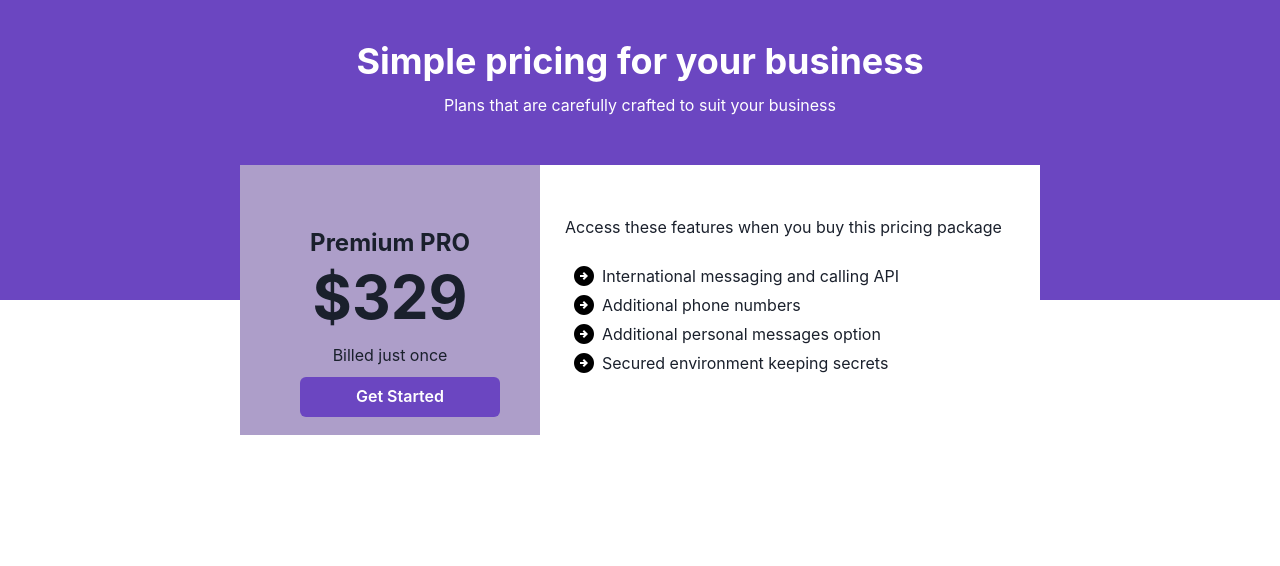
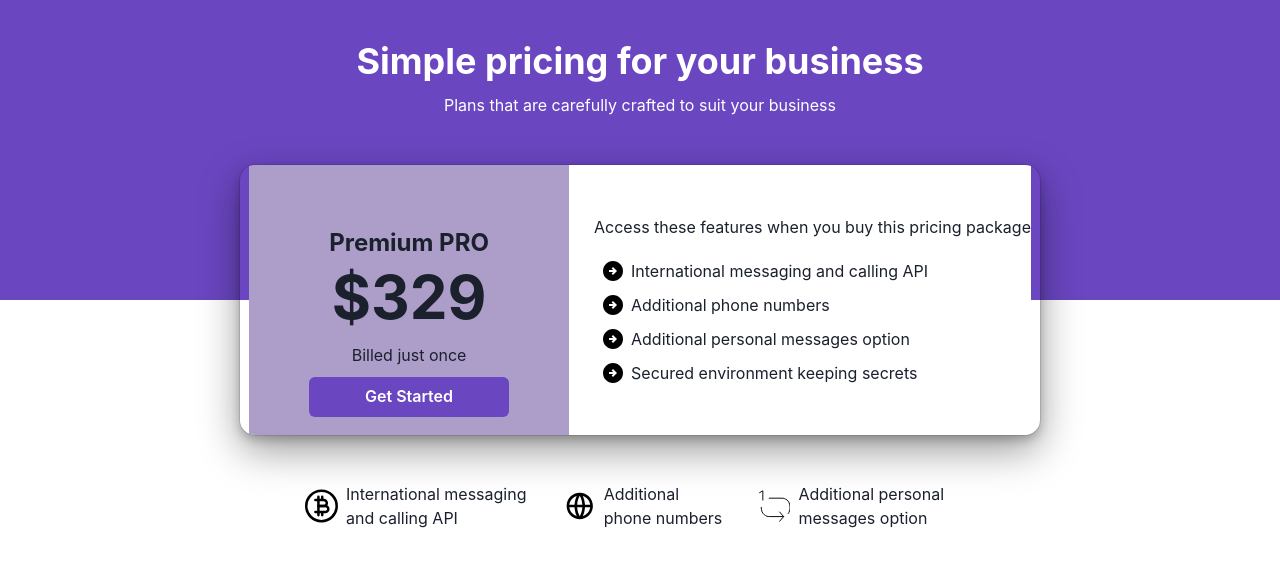
Before and after one commit to furqannr/pricinguichakra, a Next.js app: page / in a window 1280 px wide. Shown: the top 566 px of the page. Built offline with nearby package versions, Linux system fonts and the light colour scheme.

Commit message:
Almost completed

```diff
--- /dev/null
+++ b/app/Features.tsx
@@ -0,0 +1,28 @@
+import { Box, HStack, Icon, Text } from '@chakra-ui/react'
+import React from 'react'
+import icon1 from './icons/icon1'
+import icon2 from './icons/icon2'
+import icon3 from './icons/icon3'
+
+export default function Features() {
+  return (
+    <Box display={'flex'}
+    maxW='700px'
+    m={'auto'}
+    mt={'30px'}
+    >
+        <HStack p={'15px'} >
+      <Icon as ={icon1}></Icon>
+        <Text>International messaging and calling API</Text>
+        </HStack>
+        <HStack p={'15px'}>
+        <Icon as ={icon2}></Icon>
+      <Text >Additional phone numbers</Text>
+      </HStack>
+        <HStack p={'15px'}>
+      <Icon as ={icon3}></Icon>
+      <Text>Additional personal messages option</Text>
+      </HStack>
+    </Box>
+  )
+}
--- a/app/Pricing.tsx
+++ b/app/Pricing.tsx
@@ -5,44 +5,46 @@ import check from "./icons/check";
 export default function Pricing() {
   return (
     <Box
-      bgColor={"Black"}
+    borderRadius={'15px'}
+    overflow={'hidden'}
+    boxShadow={'dark-lg'}
       display={"flex"}
       mx={'auto'}
       mt={'-135px'}
       justifyContent={"center"}
       alignContent={"center"}
-      height={"270px"}
-      width={'800px'}
+      maxH={"270px"}
+      maxW={'800px'}
     >
       {/* Price box*/ }
-      <Box bgColor={"#ad9ec9"} p={'60px'} textAlign={'center'} width={'300px'}>
+      <Box bgColor={"#ad9ec9"} p={'60px'} textAlign={'center'} >
         <Text fontWeight={"bold"} fontSize={"24px"}>
           Premium PRO
         </Text>
         <Heading fontWeight={"bold"} fontSize="60px">
           $329
         </Heading>
-        <Text m='10px'>Billed just once</Text>
+        <Text p='10px'>Billed just once</Text>
         <Button bgColor={"#6B46C1"} color={"white"} w={'200px'}>
           Get Started
         </Button>
       </Box>
       {/* FeATURE box*/ }
-      <Box bgColor={"White"} pt={"50px"} pl={"25px"} width={'500px'}>
+      <Box bgColor={"White"} pt={"50px"} pl={"25px"} >
         <Text>Access these features when you buy this pricing package</Text>
-      <HStack m={'5px'} pt={'20px'}>
+      <HStack p={'5px'} pt={'20px'}>
       <Icon as ={check}></Icon>
         <Text>International messaging and calling API</Text>
         </HStack>
-        <HStack m={'5px'}>
+        <HStack p={'5px'}>
         <Icon as ={check}></Icon>
       <Text >Additional phone numbers</Text>
       </HStack>
-        <HStack m={'5px'}>
+        <HStack p={'5px'}>
       <Icon as ={check}></Icon>
       <Text>Additional personal messages option</Text>
       </HStack>
-        <HStack m={'5px'}>
+        <HStack p={'5px'}>
       <Icon as ={check}></Icon>
       <Text>Secured environment keeping secrets</Text>
       </HStack>
--- /dev/null
+++ b/app/icons/icon1.tsx
@@ -0,0 +1,11 @@
+import React from 'react'
+
+export default function icon1() {
+  return (
+    <svg width="52" height="52" viewBox="0 0 52 52" fill="none" xmlns="http://www.w3.org/2000/svg">
+    <path d="M26 50C39.2548 50 50 39.2548 50 26C50 12.7452 39.2548 2 26 2C12.7452 2 2 12.7452 2 26C2 39.2548 12.7452 50 26 50Z" stroke="black" stroke-width="4" stroke-linecap="round" stroke-linejoin="round" />
+    <path d="M21.2 16.4V26H29.6C30.8731 26 32.094 25.4943 32.9941 24.5941C33.8943 23.6939 34.4 22.473 34.4 21.2C34.4 19.927 33.8943 18.7061 32.9941 17.8059C32.094 16.9057 30.8731 16.4 29.6 16.4H27.2M21.2 16.4H16.4M21.2 16.4V11.6M21.2 16.4H27.2M27.2 16.4V11.6" stroke="black" stroke-width="4" stroke-linecap="round" stroke-linejoin="round" />
+    <path d="M21.2 35.6V26H32C33.2731 26 34.494 26.5057 35.3941 27.4059C36.2943 28.3061 36.8 29.527 36.8 30.8C36.8 32.073 36.2943 33.2939 35.3941 34.1941C34.494 35.0943 33.2731 35.6 32 35.6H27.2M21.2 35.6V40.4M21.2 35.6H16.4H27.2M21.2 35.6H27.2M27.2 35.6V40.4" stroke="black" stroke-width="4" stroke-linecap="round" stroke-linejoin="round" />
+</svg>
+  )
+}
--- /dev/null
+++ b/app/icons/icon2.tsx
@@ -0,0 +1,9 @@
+import React from 'react'
+
+export default function globalicon() {
+    return (
+        <svg width="50" height="50" viewBox="0 0 50 50" fill="none" xmlns="http://www.w3.org/2000/svg">
+            <path d="M25 45.8333C13.4937 45.8333 4.16666 36.5063 4.16666 25C4.16666 13.4938 13.4937 4.16667 25 4.16667C36.5062 4.16667 45.8333 13.4938 45.8333 25C45.8333 36.5063 36.5062 45.8333 25 45.8333ZM20.2292 40.9729C18.1738 36.6132 16.9831 31.8963 16.7229 27.0833H8.46249C8.86788 30.2894 10.1957 33.3087 12.2845 35.7744C14.3734 38.2401 17.1334 40.0461 20.2292 40.9729ZM20.8958 27.0833C21.2104 32.1646 22.6625 36.9375 25 41.15C27.4007 36.8262 28.803 32.0198 29.1042 27.0833H20.8958ZM41.5375 27.0833H33.2771C33.0169 31.8963 31.8262 36.6132 29.7708 40.9729C32.8666 40.0461 35.6266 38.2401 37.7155 35.7744C39.8043 33.3087 41.1321 30.2894 41.5375 27.0833ZM8.46249 22.9167H16.7229C16.9831 18.1037 18.1738 13.3868 20.2292 9.02708C17.1334 9.95392 14.3734 11.7599 12.2845 14.2256C10.1957 16.6913 8.86788 19.7106 8.46249 22.9167ZM20.8979 22.9167H29.1021C28.8016 17.9804 27.3999 13.174 25 8.85C22.5993 13.1739 21.197 17.9803 20.8958 22.9167H20.8979ZM29.7708 9.02708C31.8262 13.3868 33.0169 18.1037 33.2771 22.9167H41.5375C41.1321 19.7106 39.8043 16.6913 37.7155 14.2256C35.6266 11.7599 32.8666 9.95392 29.7708 9.02708Z" fill="black" />
+        </svg>
+    )
+}
--- /dev/null
+++ b/app/icons/icon3.tsx
@@ -0,0 +1,10 @@
+import React from 'react'
+
+export default function icon3() {
+  return (
+    <svg width="50" height="50" viewBox="0 0 50 50" fill="none" xmlns="http://www.w3.org/2000/svg">
+            <path d="M38.8946 41.7273H16.1578C11.9464 41.7273 3.52625 38.8182 3.52625 27.1818M16.1578 12.6364H36.3683C40.5797 12.6364 48.9998 15.5455 48.9998 27.1818C48.9998 31.528 47.8251 34.6582 46.1325 36.872" stroke="black" stroke-width="1.5" stroke-linecap="round" stroke-linejoin="round" />
+            <path d="M32.5789 34.4545L38.8947 41.7273L32.5789 49M6.05262 15.5455V1L1 3.90909" stroke="black" stroke-width="1.5" stroke-linecap="round" stroke-linejoin="round" />
+        </svg>
+  )
+}
--- a/app/page.tsx
+++ b/app/page.tsx
@@ -92,6 +92,7 @@
 'use client'
 import { ChakraProvider, Heading } from '@chakra-ui/react'
 import React from 'react'
+import Features from './Features'
 import Header from './Header'
 import Pricing from './Pricing'
 
@@ -101,6 +102,7 @@ export default function page() {
       <ChakraProvider>
         <Header></Header>
         <Pricing></Pricing>
+        <Features></Features>
 
       </ChakraProvider>
 
```
